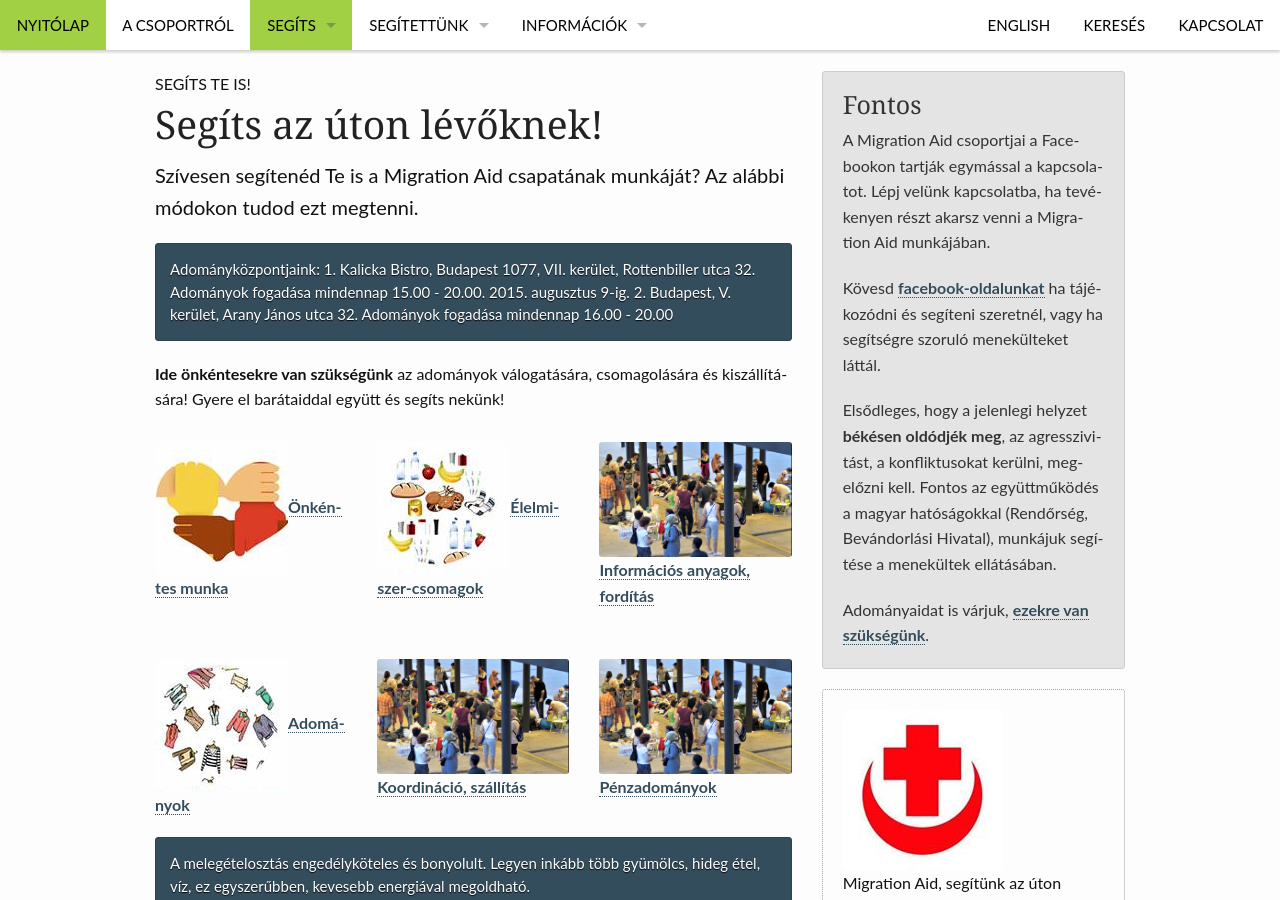
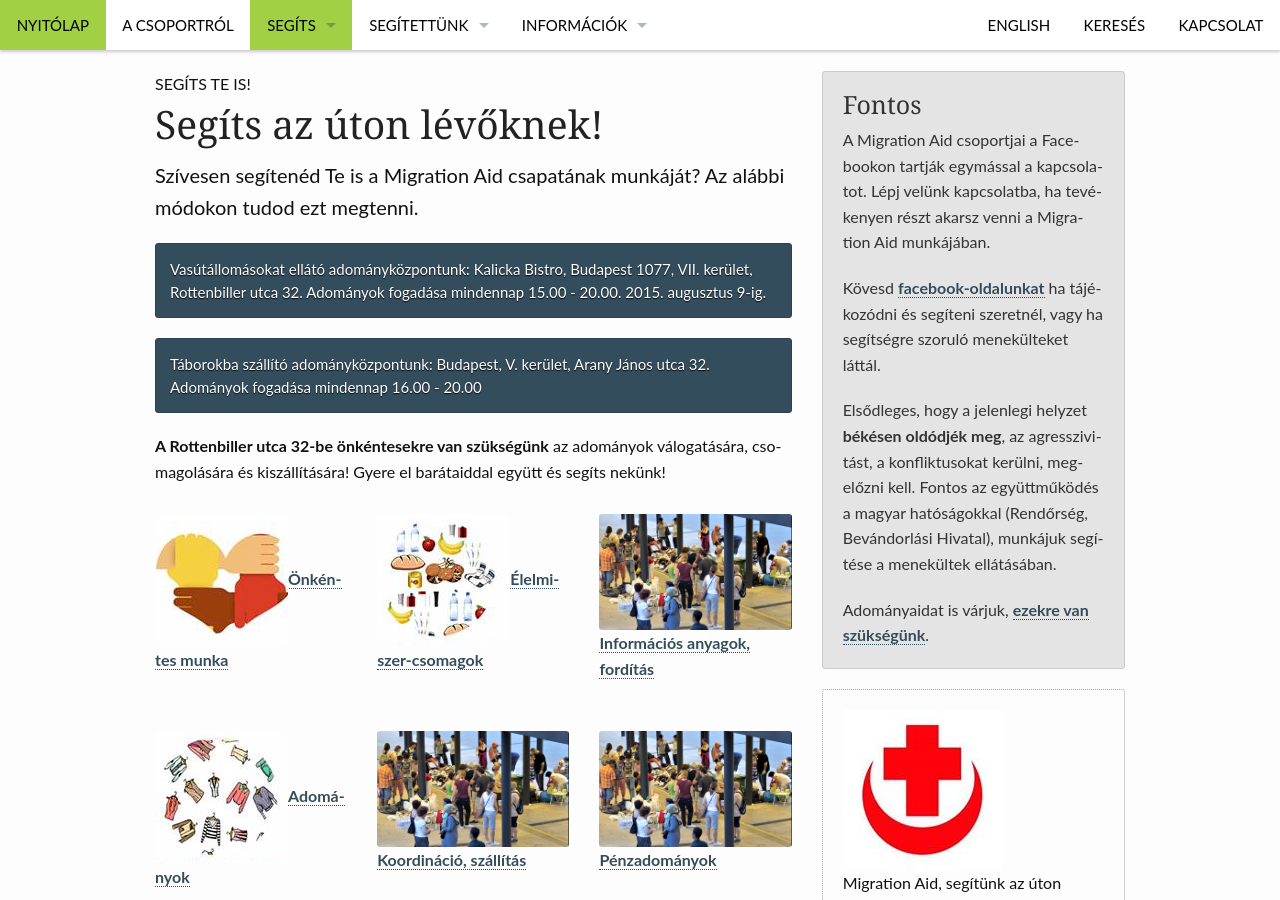
Before and after one commit to migaid/migaid.github.io, a Jekyll site: the page built from menu/segits.md, in a window 1280 px wide and 900 px high, scrolled down 348 px. Built offline with Jekyll 4.4.1, drawn with Linux system fonts in a browser that asks for light colours.

Commit message:
segitsarany

```diff
--- a/menu/segits.md
+++ b/menu/segits.md
@@ -12,11 +12,12 @@ header:
 
 ---
 
-{% include alert info='Adományközpontjaink:
-1. Kalicka Bistro, Budapest 1077, VII. kerület, Rottenbiller utca 32. Adományok fogadása mindennap 15.00 - 20.00. 2015. augusztus 9-ig.
-2. Budapest, V. kerület, Arany János utca 32. Adományok fogadása mindennap 16.00 - 20.00' %}
+{% include alert info='Vasútállomásokat ellátó adományközpontunk:
+Kalicka Bistro, Budapest 1077, VII. kerület, Rottenbiller utca 32. Adományok fogadása mindennap 15.00 - 20.00. 2015. augusztus 9-ig.' %}
 
-**Ide önkéntesekre van szükségünk** az adományok válogatására, csomagolására és kiszállítására! Gyere el barátaiddal együtt és segíts nekünk!
+{% include alert info='Táborokba szállító adományközpontunk: Budapest, V. kerület, Arany János utca 32. Adományok fogadása mindennap 16.00 - 20.00' %}
+
+**A Rottenbiller utca 32-be önkéntesekre van szükségünk** az adományok válogatására, csomagolására és kiszállítására! Gyere el barátaiddal együtt és segíts nekünk!
 
 <div class="row t30">
     <div class="medium-4 columns">
```
